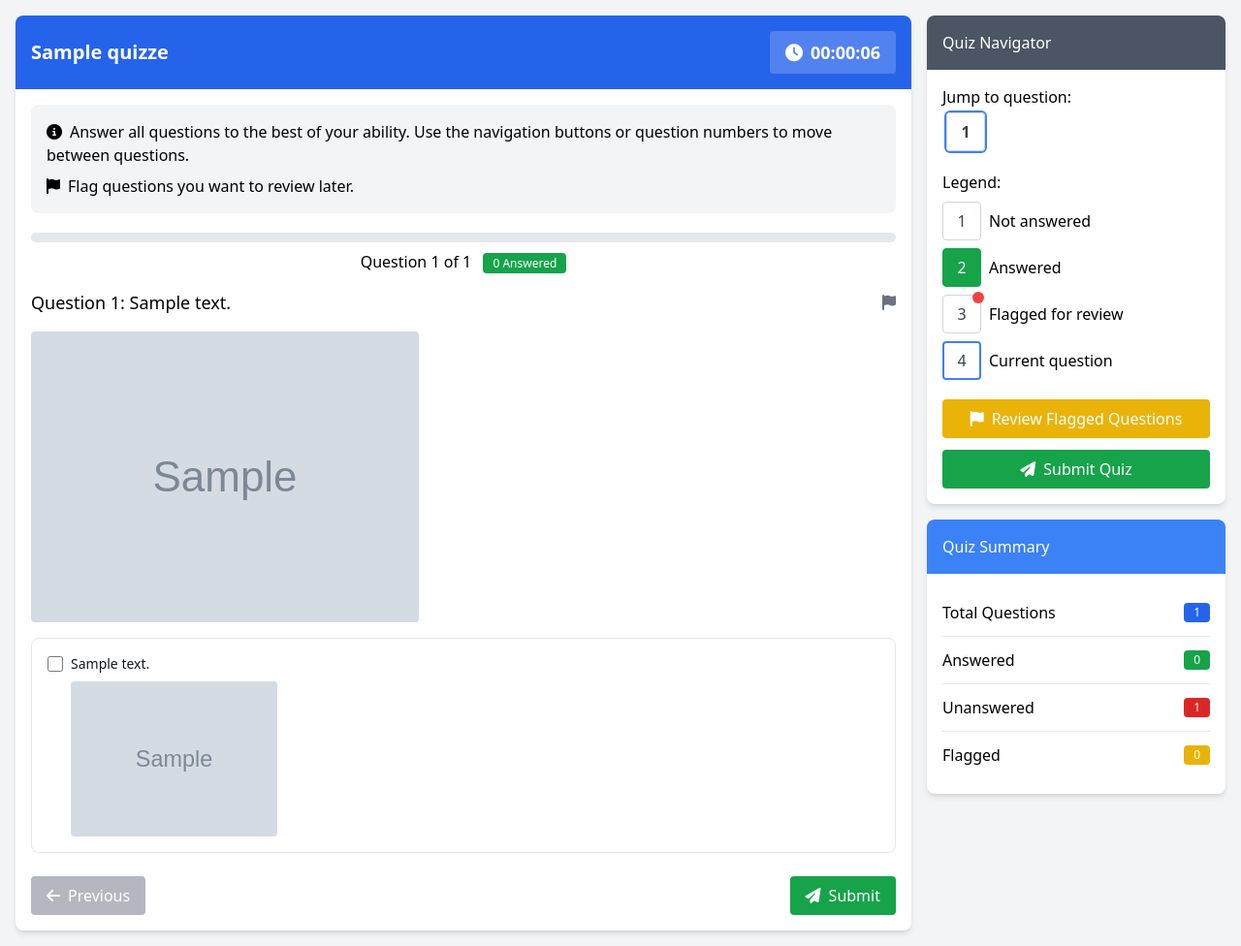
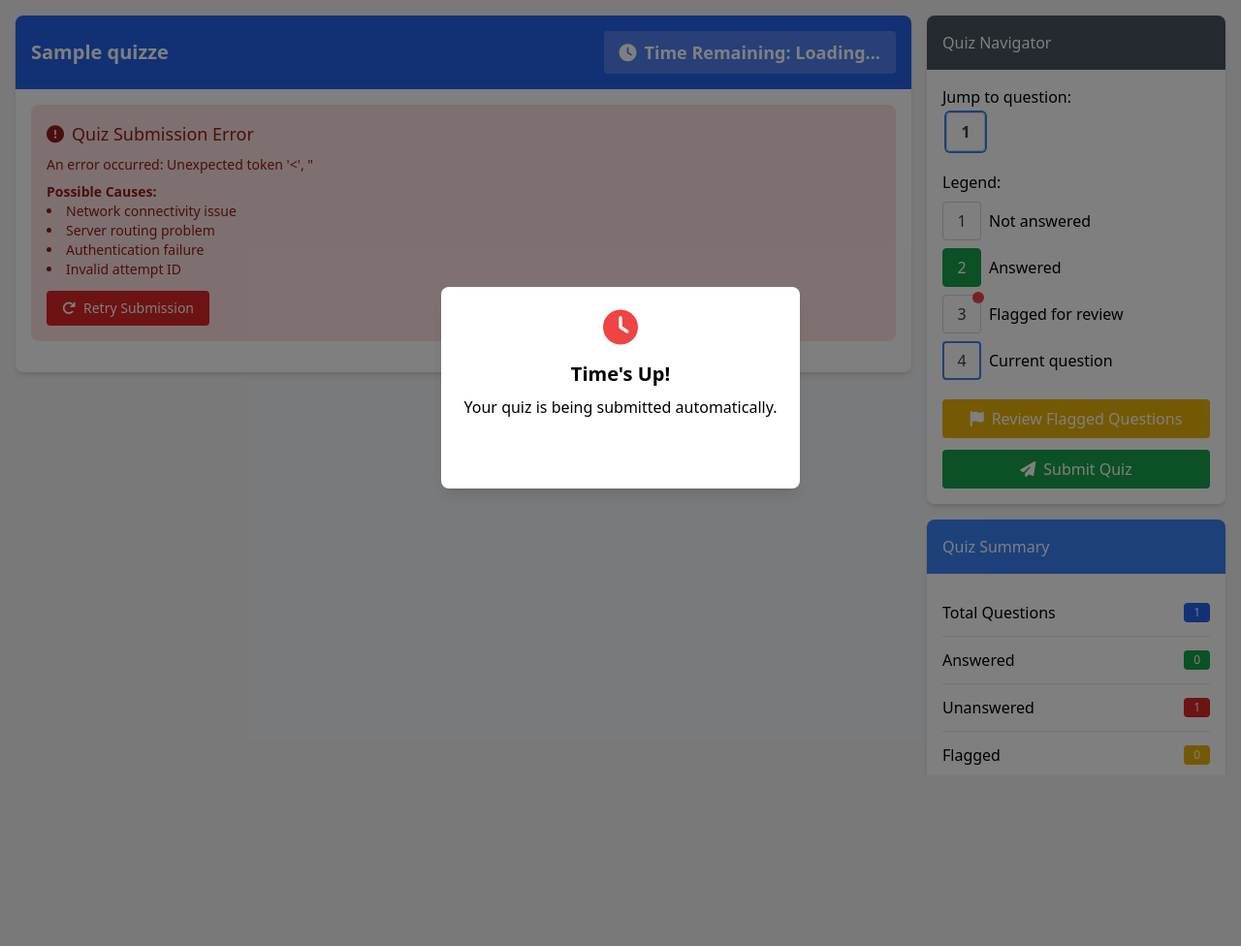
Before and after one commit to TheSushantKumbhar/QUBE, a Flask app: template templates/solveQuiz/takeQuiz.html in a window 1280 px wide. Shown: the whole page at 97% size. After the commit the page ends 789 px from the top, so only its background shows below. Run offline with Flask 3, Linux system fonts and the light colour scheme; the template is opened without the code that fills it: values that come from a table or form of the project are taken from there, others are empty; tables that the repository leaves empty hold one stand-in row (values such as "Sample post"); grey boxes marked "Sample" are stand-in pictures; style sheets or scripts are compiled from the project's sources.

Commit message:
added timer functionality

```diff
--- a/templates/solveQuiz/takeQuiz.html
+++ b/templates/solveQuiz/takeQuiz.html
@@ -23,14 +23,19 @@
                 <div class="bg-white dark:bg-gray-800 rounded-lg shadow-md overflow-hidden">
                     <div class="bg-blue-600 dark:bg-blue-800 text-white p-4 flex justify-between items-center">
                         <h2 class="text-xl font-bold m-0">{{ quiz.title }}</h2>
+                        <!-- <div id="quiz-timer"
+                            class="text-lg font-bold py-2 px-4 bg-white bg-opacity-20 dark:bg-opacity-20 rounded">
+                            <i class="fas fa-clock mr-2"></i><span id="timer-display">00:00:00</span>
+                        </div> -->
                         <div id="quiz-timer"
                             class="text-lg font-bold py-2 px-4 bg-white bg-opacity-20 dark:bg-opacity-20 rounded">
-                            <i class="fas fa-clock mr-2"></i><span id="timer-display">00:00:00</span>
+                            <i class="fas fa-clock mr-2"></i>Time Remaining: <span id="timer-display">Loading...</span>
                         </div>
                     </div>
                     <div class="p-4">
                         <div id="quiz-container" data-attempt-id="{{ attempt.id }}"
-                            data-submit-url="{{ url_for('quiz.submit_quiz', attempt_id=attempt.id) }}">
+                            data-submit-url="{{ url_for('quiz.submit_quiz', attempt_id=attempt.id) }}"
+                            data-time-limit="{{ quiz.time_limit }}" data-time-unit="{{ quiz.time_unit }}">
                             <div class="bg-gray-100 dark:bg-gray-700 p-4 rounded-lg mb-5">
                                 <p class="mb-2"><i class="fas fa-info-circle mr-2"></i>Answer all questions to the best
                                     of your ability. Use the navigation buttons or question numbers to move between
```
Also changed, not shown: static/js/viewQuiz.js (+19 -26 lines).
